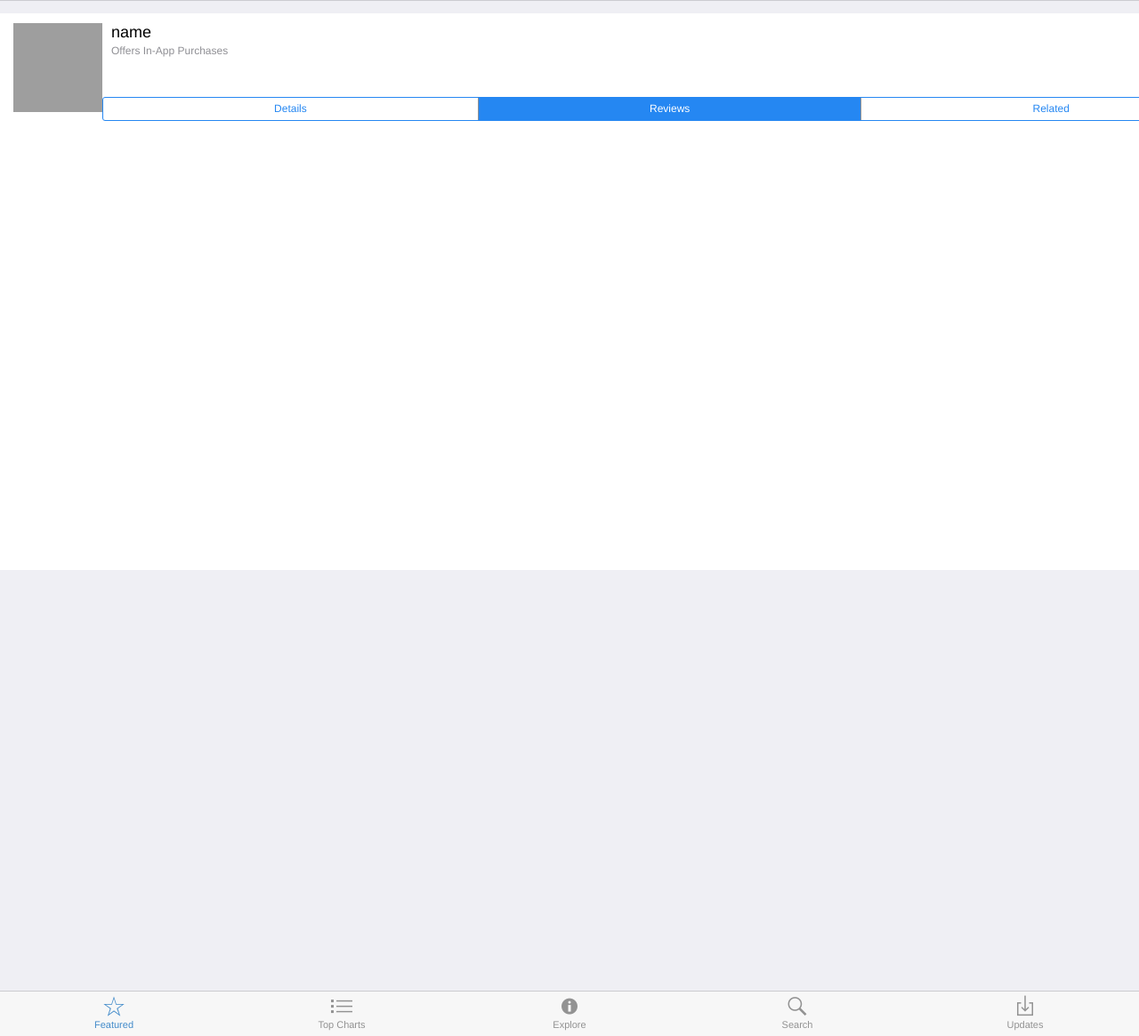
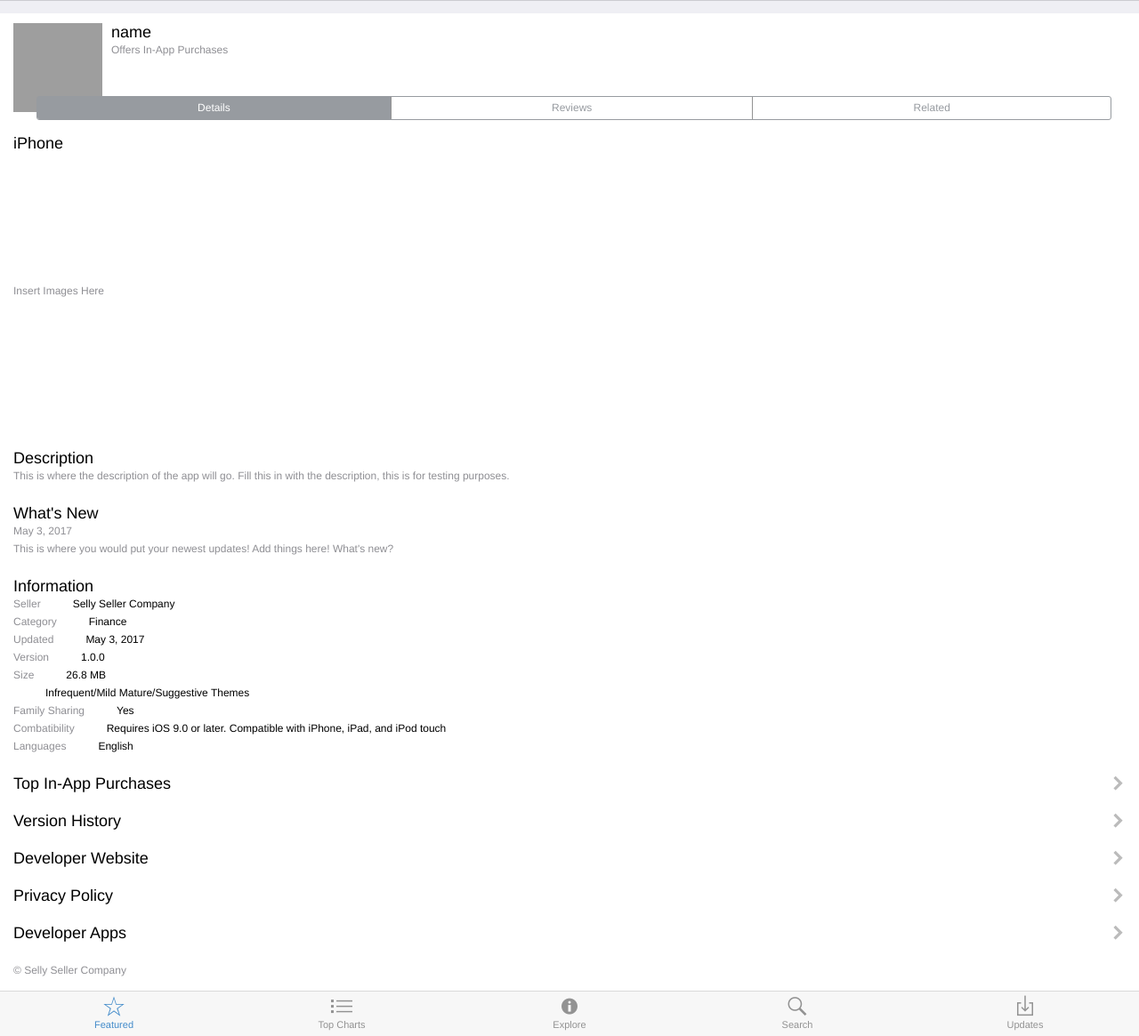
Before and after one commit to erik-ochoa/AppStore, a Flask app: template templates/apppage.html in a window 1280 px wide. Shown: the part 44-1209 px from the top of the page at 89% size. Run offline with Flask 2, Linux system fonts and the light colour scheme; the template is opened without the code that fills it, so the values that code supplies are empty; some libraries are stand-ins or nearby versions; grey boxes are pictures that could not be loaded.

Commit message:
Beautiful App Page Creation
Fully created app page, not yet dynamic or has images.

```diff
--- a/templates/apppage.html
+++ b/templates/apppage.html
@@ -83,14 +83,14 @@
       }
       .segmented-control .control-item.active{
       color: #fff;
-      background-color: #2587f2 !important;
+      background-color: #979ba0 !important;
       }
       .segmented-control {
       background-color: transparent;
-      border: 1px solid #2587f2 !important;
+      border: 1px solid #979ba0 !important;
       }
       .segmented-control .control-item {
-      color: #2587f2;
+      color: #979ba0;
       border-color: #929292;
       -webkit-transition: background-color .1s linear;
       -moz-transition: background-color .1s linear;
@@ -106,6 +106,16 @@
       .app_image_size {
         width: 100px;
         height: 100px;
+      }
+
+      .SectionFont{
+        font-size: 1em;
+        color: black;
+      }
+
+      .InfoSpan{
+        padding-left:3em;
+        color:black;
       }
     </style>
   </head>
@@ -130,38 +140,101 @@
 
             <img class="media-object pull-left app_image_size" src="https://lh3.googleusercontent.com/vIJ7bv0rBwc3IdHaocUXloyLhJR6_vGhpwQGpXMR3ZD8dK_OnXpzPgb2FSpXnol-QipG=w300">
             <div class="media-body">
-              name
+              <p class="SectionFont">name<p>
               <p>{{category}}</p>
               <p>Offers In-App Purchases</p>
 <br>
 <br>
 
+</div>
           <!-- Selection options -->
-            <div class="media-body">
+
               <nav class="title">
-                <div class="segmented-control">
-                  <a class="control-item" href="#item1mobile">Details</a>
-                  <a class="control-item active" href="#item2mobile">Reviews</a>
+                <div class="segmented-control" style="margin-left: 3em; margin-right: 3em;">
+                  <a class="control-item active" href="#item1mobile">Details</a>
+                  <a class="control-item" href="#item2mobile">Reviews</a>
                   <a class="control-item" href="#item3mobile">Related</a>
-                </div>
+
               </nav>
-            </div>
+
+            <br>
         </li>
 
         <li class="table-view-cell media category_size">
             <div class="media-body">
+              <p class="SectionFont">iPhone</p>
+              <hr style="height:7em; visibility:hidden;" />
+              <p>Insert Images Here</p>
               <hr style="height:7em; visibility:hidden;" />
             </div>
         </li>
         <li class="table-view-cell media category_size">
             <div class="media-body">
-              <hr style="height:7em; visibility:hidden;" />
+              <p class="SectionFont">Description</p>
+              <p>This is where the description of the app will go. Fill this in with the description, this is for testing purposes.</p>
             </div>
         </li>
         <li class="table-view-cell media category_size">
             <div class="media-body">
-              <hr style="height:7em; visibility:hidden;" />
+              <p class="SectionFont">What's New</p>
+              <p>May 3, 2017<p>
+              <p>This is where you would put your newest updates! Add things here! What's new?</p>
             </div>
+        </li>
+        <li class="table-view-cell media category_size">
+            <div class="media-body">
+              <p class="SectionFont">Information</p>
+              <p>Seller<span class="InfoSpan">Selly Seller Company</span></p>
+              <p>Category<span class="InfoSpan">Finance</span></p>
+              <p>Updated<span class="InfoSpan">May 3, 2017</span></p>
+              <p>Version<span class="InfoSpan">1.0.0</span></p>
+              <p>Size<span class="InfoSpan">26.8 MB</span></p>
+              <p><span class="InfoSpan">Infrequent/Mild Mature/Suggestive Themes</span></p>
+              <p>Family Sharing<span class="InfoSpan">Yes</span></p>
+              <p>Combatibility<span class="InfoSpan">Requires iOS 9.0 or later. Compatible with iPhone, iPad, and iPod touch</span></p>
+              <p>Languages<span class="InfoSpan">English</span></p>
+            </div>
+        </li>
+        <li class="table-view-cell media category_size">
+          <a class="navigate-right" href="nolink" data-transition="slide-in">
+            <div class="media-body">
+              <p class="SectionFont">Top In-App Purchases</p>
+            </div>
+          </a>
+        </li>
+        <li class="table-view-cell media category_size">
+          <a class="navigate-right" href="nolink" data-transition="slide-in">
+            <div class="media-body">
+              <p class="SectionFont">Version History</p>
+            </div>
+          </a>
+        </li>
+        <li class="table-view-cell media category_size">
+          <a class="navigate-right" href="nolink" data-transition="slide-in">
+            <div class="media-body">
+              <p class="SectionFont">Developer Website</p>
+            </div>
+          </a>
+        </li>
+        <li class="table-view-cell media category_size">
+          <a class="navigate-right" href="nolink" data-transition="slide-in">
+            <div class="media-body">
+              <p class="SectionFont">Privacy Policy</p>
+            </div>
+          </a>
+        </li>
+        <li class="table-view-cell media category_size">
+          <a class="navigate-right" href="nolink" data-transition="slide-in">
+            <div class="media-body">
+              <p class="SectionFont">Developer Apps</p>
+            </div>
+          </a>
+        </li>
+        <li class="table-view-cell media category_size">
+            <div class="media-body">
+              <p> © Selly Seller Company</p>
+            </div>
+            <hr style="height:1em; visibility:hidden;" />
         </li>
       </ul>
   </div>
--- a/templates/index.html
+++ b/templates/index.html
@@ -35,6 +35,9 @@
       }
       .hidden_input {
       display: none;
+      }
+      .icon_size {
+        height: 64px;
       }
     </style>
   </head>
```
